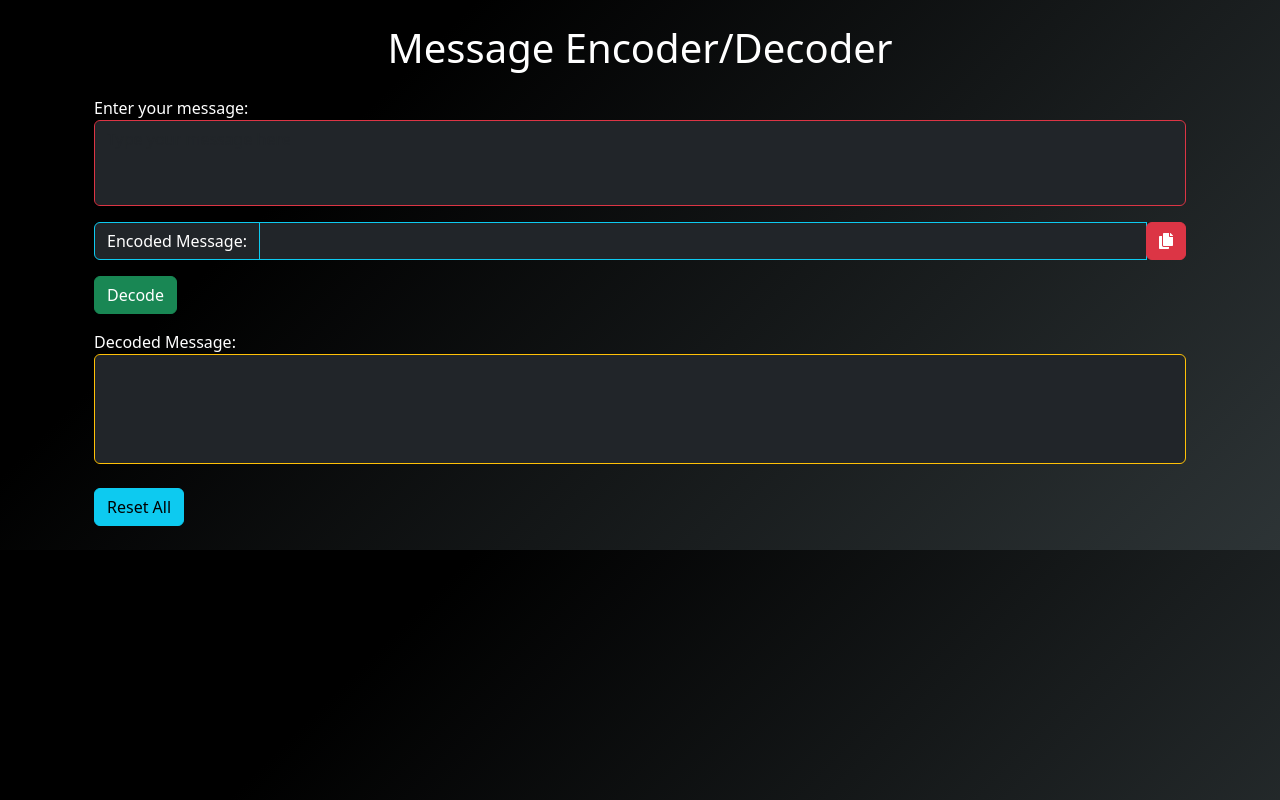
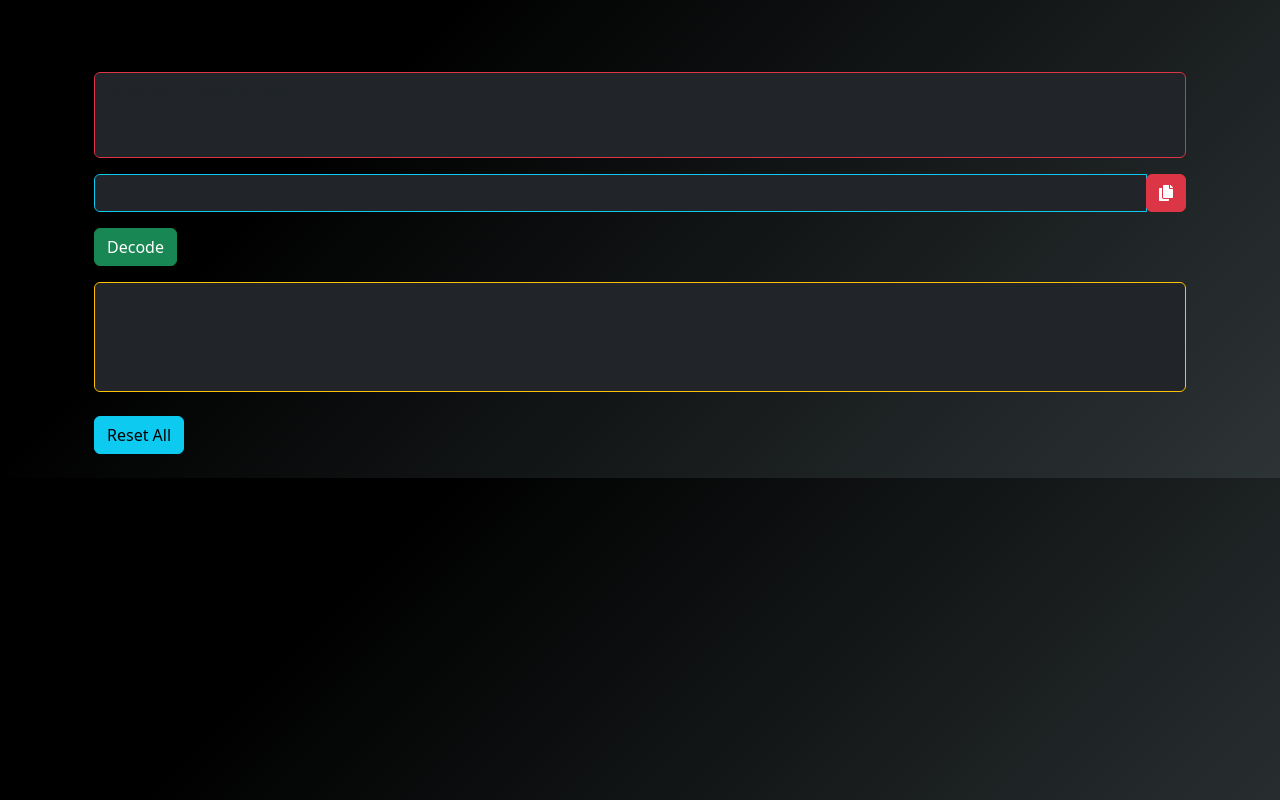
Before and after one commit to CodeWithhamza1/hamxaencoder, a plain HTML site: page index.html in a window 1280 px wide. Drawn offline with nearby package versions, Linux system fonts and the light colour scheme.

Commit message:
Update index.html

```diff
--- a/index.html
+++ b/index.html
@@ -18,14 +18,11 @@
 </head>
 <body>
 
-    <div class="container glass-effect p-4 rounded">
-        <h1 class="text-center mb-4 text-white">Message Encoder/Decoder</h1>
+    <div class="container glass-effect p-4 rounded mt-5">
         <div class="mb-3">
-            <label for="message" class="text-white">Enter your message:</label>
             <textarea id="message" class="form-control bg-dark border border-danger text-warning" rows="3" placeholder="Type your message here" oninput="updateEncodedMessage()"></textarea>
         </div>
         <div class="input-group mb-3">
-            <label for="encodedMessage" class="input-group-text bg-dark text-white border border-info">Encoded Message:</label>
             <input type="text" id="encodedMessage" class="form-control bg-dark border border-info text-white">
             <div class="input-group-append">
                 <button class="btn btn-danger" onclick="copyEncodedMessage()">
@@ -35,7 +32,6 @@
         </div>
         <button class="btn btn-success mb-3" onclick="decodeMessage()">Decode</button>
         <div>
-            <label for="decodedMessage" class="text-white">Decoded Message:</label>
             <textarea id="decodedMessage" class="form-control bg-dark border border-warning text-danger" rows="4" readonly></textarea>
         </div>
         <button class="btn btn-info mt-4" onclick="resetFields()">Reset All</button>
```
